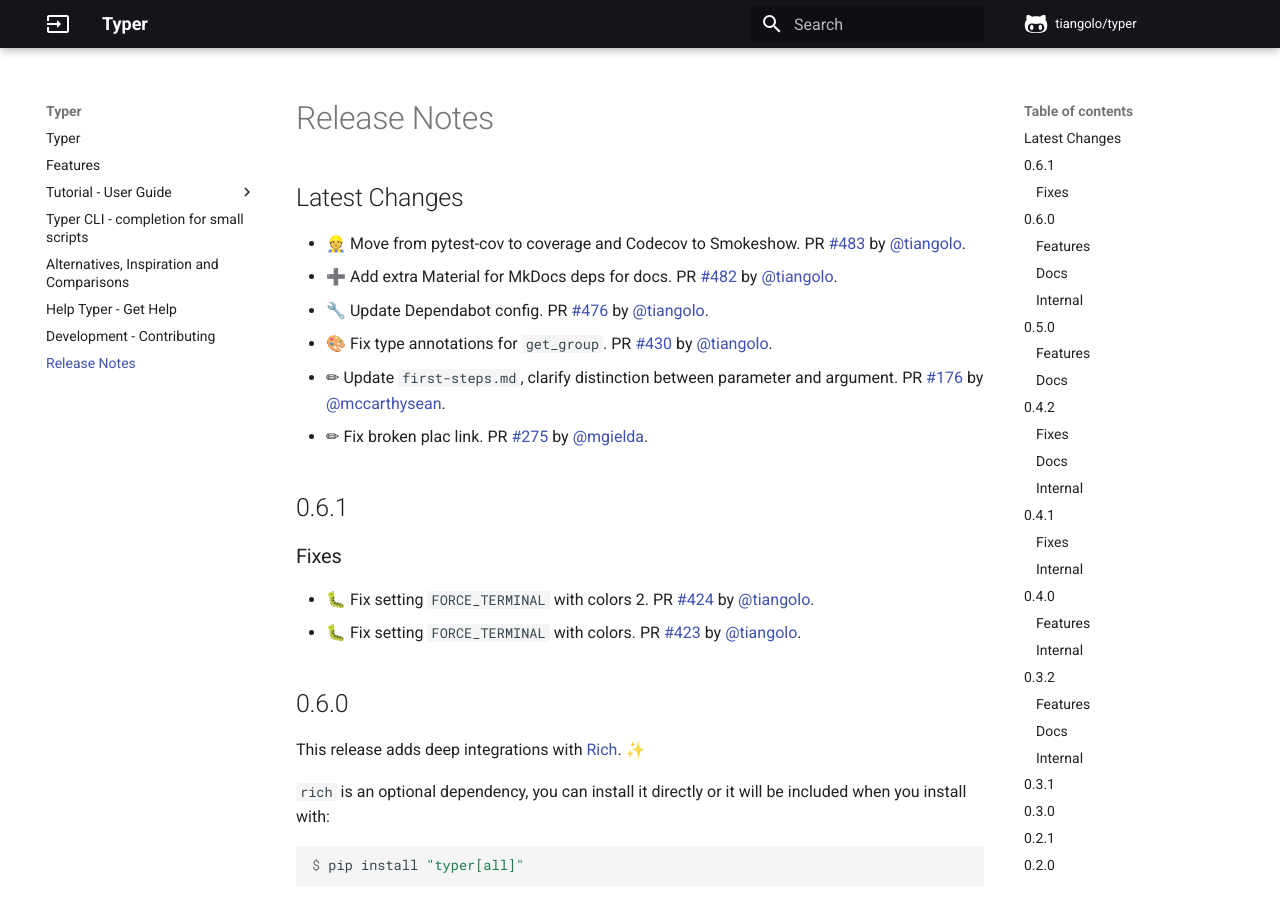
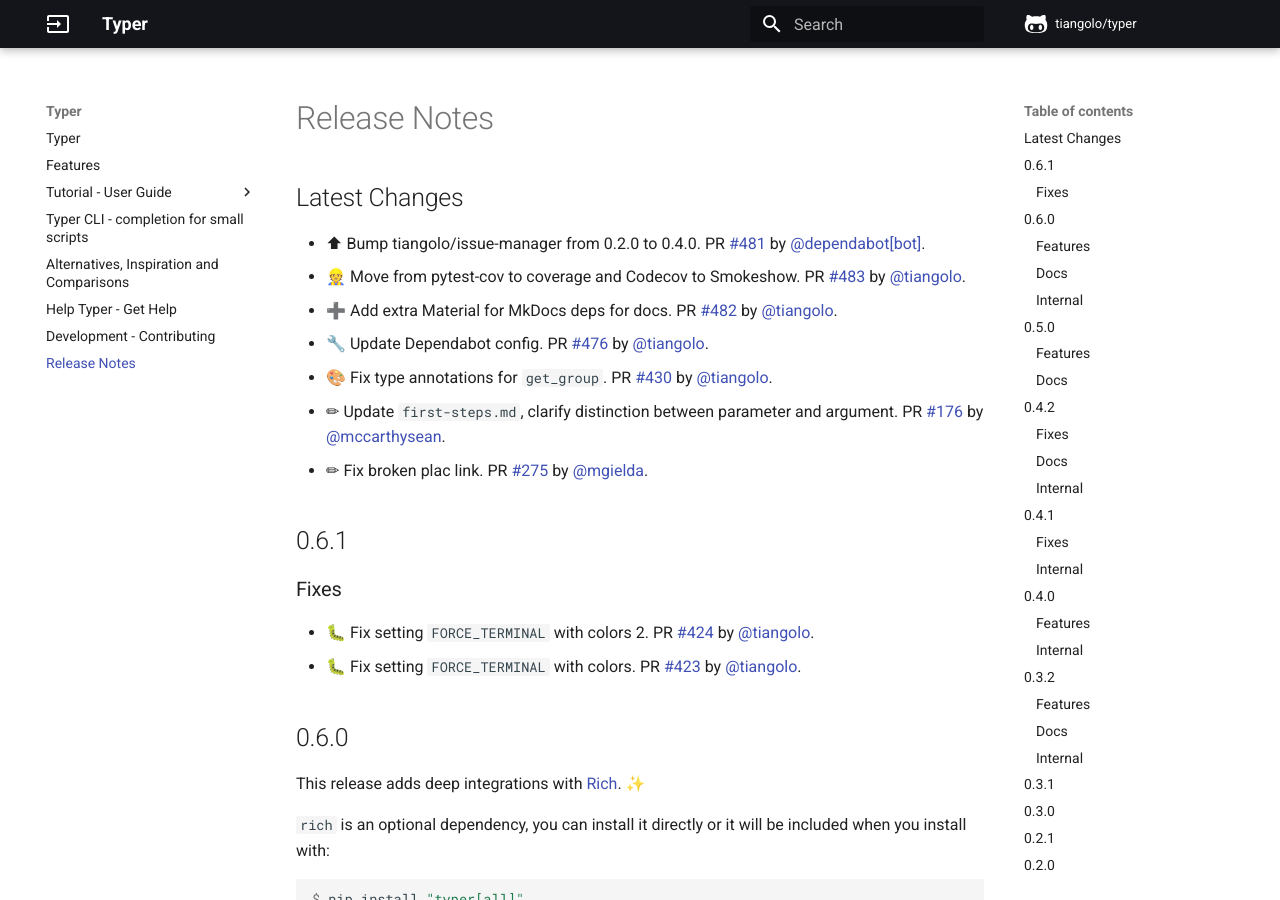
Before and after one commit to RED0731/red_pythonTyper, an MkDocs documentation site: the page built from docs/release-notes.md, in a window 1280 px wide and 900 px high. Built offline with MkDocs 1.6.1 and Material for MkDocs 9.7.7, drawn with Linux system fonts in a browser that asks for light colours; comment, search, counter and statistics services are not loaded.

Commit message:
📝 Update release notes

```diff
--- a/docs/release-notes.md
+++ b/docs/release-notes.md
@@ -1,5 +1,6 @@
 ## Latest Changes
 
+* ⬆ Bump tiangolo/issue-manager from 0.2.0 to 0.4.0. PR [#481](https://github.com/tiangolo/typer/pull/481) by [@dependabot[bot]](https://github.com/apps/dependabot).
 * 👷 Move from pytest-cov to coverage and Codecov to Smokeshow. PR [#483](https://github.com/tiangolo/typer/pull/483) by [@tiangolo](https://github.com/tiangolo).
 * ➕ Add extra Material for MkDocs deps for docs. PR [#482](https://github.com/tiangolo/typer/pull/482) by [@tiangolo](https://github.com/tiangolo).
 * 🔧 Update Dependabot config. PR [#476](https://github.com/tiangolo/typer/pull/476) by [@tiangolo](https://github.com/tiangolo).
```
